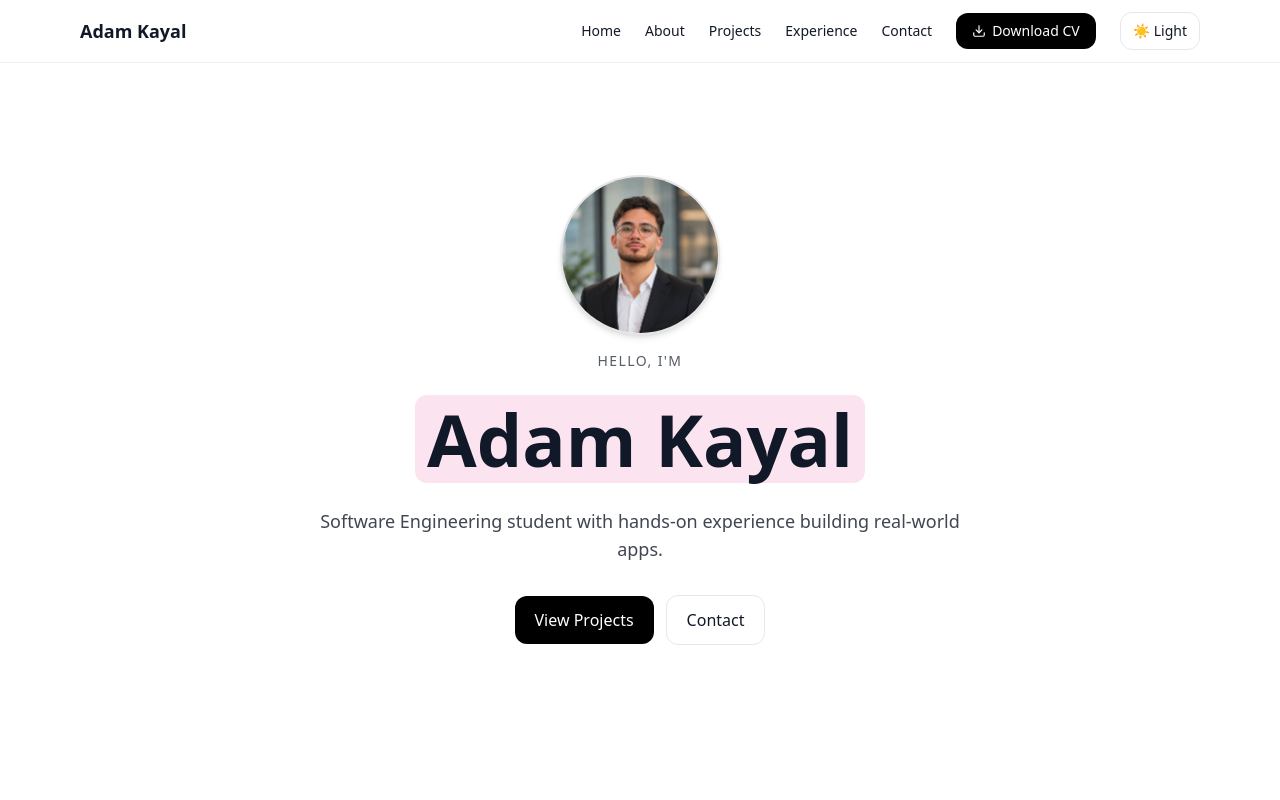
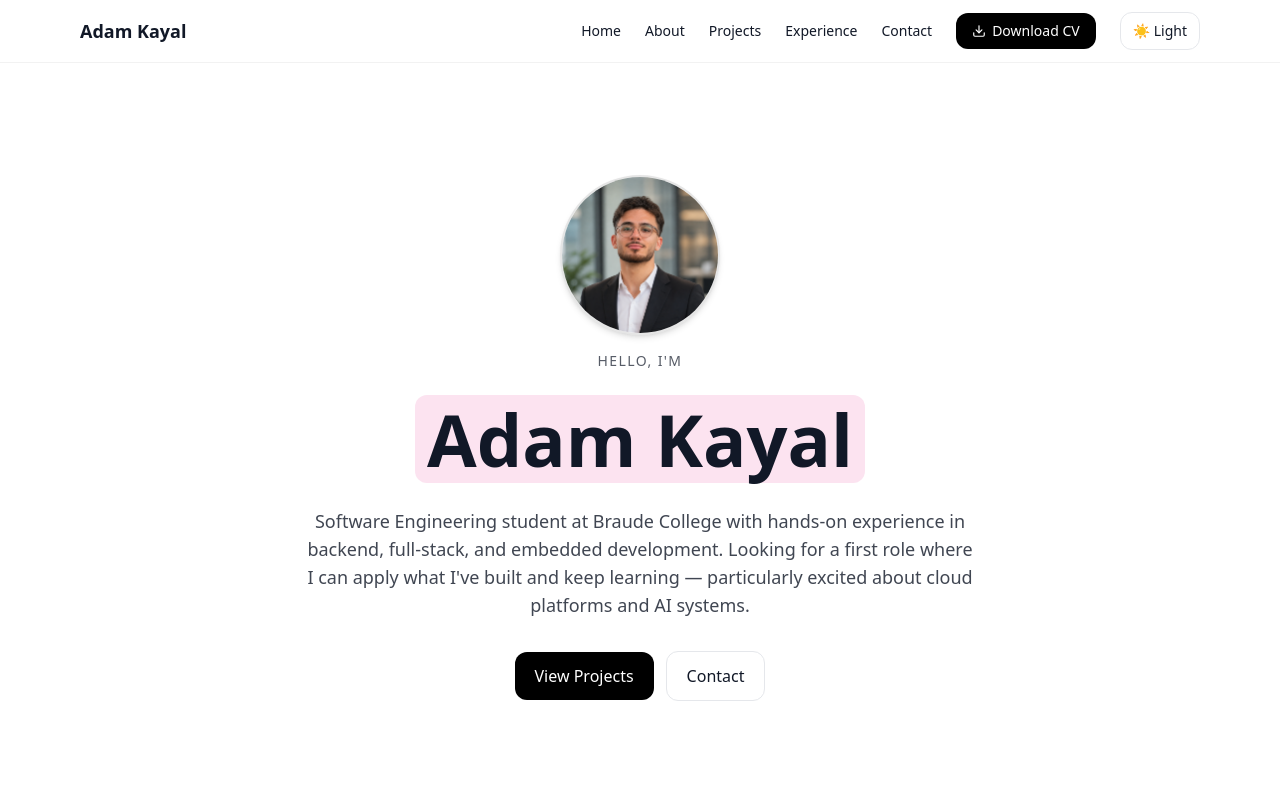
Before and after one commit to adamkiy/Adam_portfolio, a Next.js app: page / in a window 1280 px wide. Shown: the top 800 px of the page. Built offline with nearby package versions, Linux system fonts and the light colour scheme.

Commit message:
Update hero tagline with full intro and job intent
Co-Authored-By: Claude Sonnet 4.6 <noreply@anthropic.com>

```diff
--- a/app/page.tsx
+++ b/app/page.tsx
@@ -43,7 +43,7 @@ export default function HomePage() {
             <span className="mx-3 inline-block rounded-xl bg-pink-500/15 px-3 py-2 dark:bg-pink-400/20">Adam Kayal</span>
           </h1>
           <p id="hero-tagline" className="mt-6 text-lg opacity-80 max-w-2xl mx-auto">
-            Software Engineering student with hands-on experience building real-world apps.
+            Software Engineering student at Braude College with hands-on experience in backend, full-stack, and embedded development. Looking for a first role where I can apply what I've built and keep learning — particularly excited about cloud platforms and AI systems.
           </p>
           <div id="hero-buttons" className="mt-8 flex items-center justify-center gap-3">
             <a className="btn-primary rounded-xl bg-black text-white dark:bg-white dark:text-black px-5 py-3 font-medium no-underline"
```
